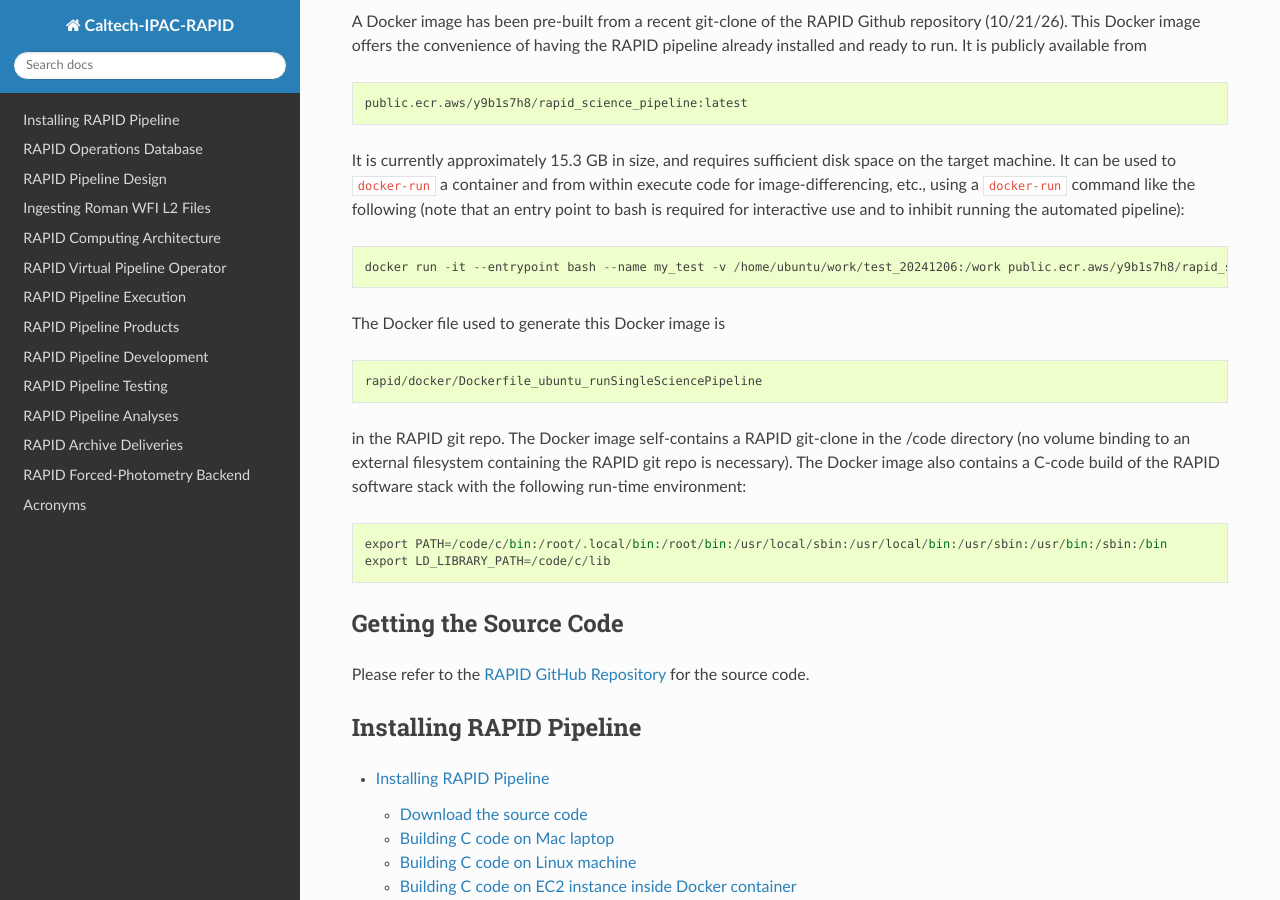
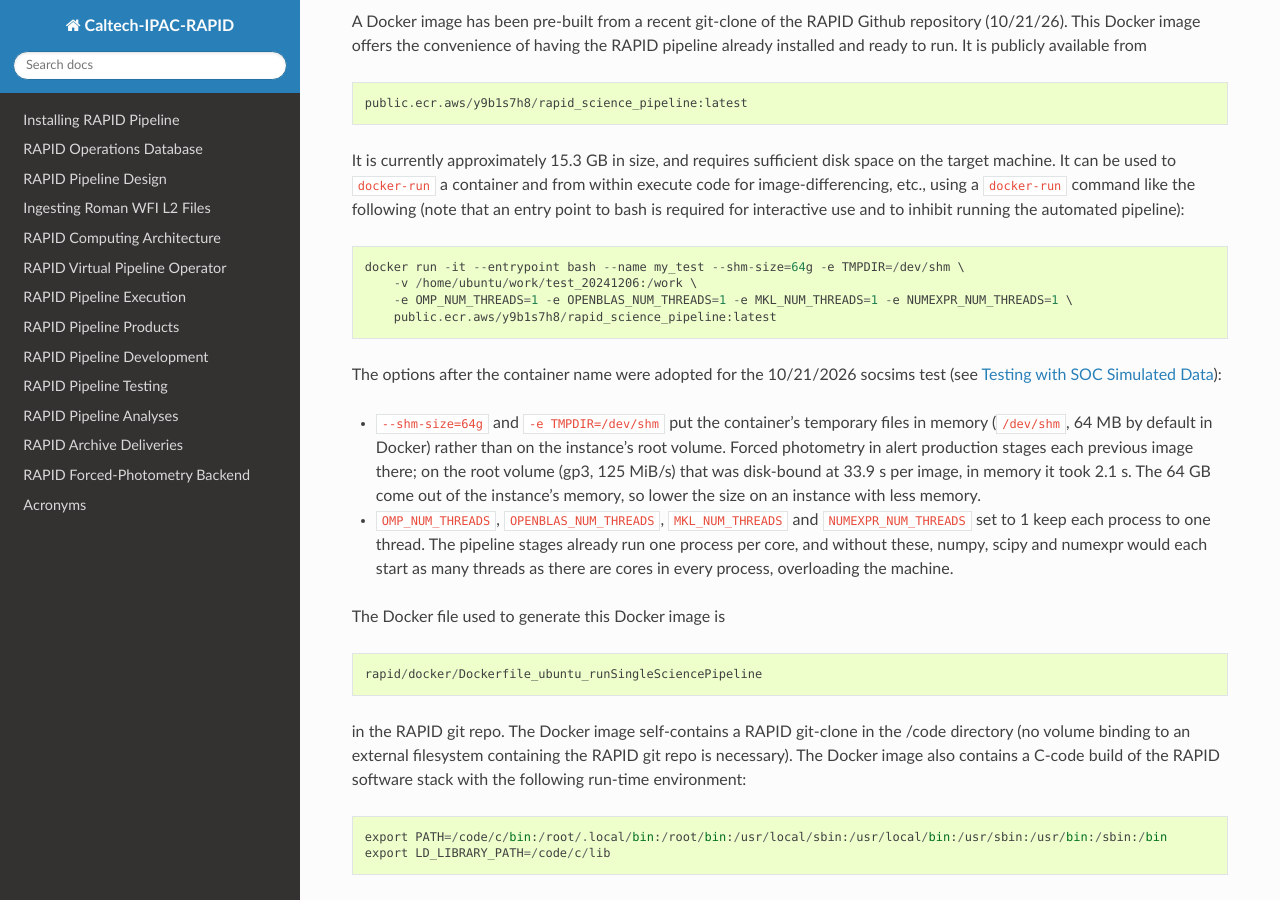
Before and after one commit to Caltech-IPAC/rapid, a Sphinx documentation site: the page built from docs/source/index.rst, in a window 1280 px wide and 900 px high, scrolled down 355 px. Built offline with Sphinx 7.4.7 and the Read the Docs theme 3.1.0, drawn with Linux system fonts in a browser that asks for light colours; the version number could not be read and is left out.

Commit message:
Update the docker run command: in-memory /dev/shm for TMPDIR, one thread per process
index.rst and bulk_run.rst: the container is started with --shm-size=64g -e TMPDIR=/dev/shm and
OMP/OPENBLAS/MKL/NUMEXPR_NUM_THREADS=1, as in the 10/21/2026 socsims test, with what each option
is for.

Co-Authored-By: Claude Opus 5.5 (1M context) <noreply@anthropic.com>

```diff
--- a/docs/source/index.rst
+++ b/docs/source/index.rst
@@ -34,7 +34,23 @@ and to inhibit running the automated pipeline):
 
 .. code-block::
 
-   docker run -it --entrypoint bash --name my_test -v /home/ubuntu/work/test_20241206:/work public.ecr.aws/y9b1s7h8/rapid_science_pipeline:latest
+   docker run -it --entrypoint bash --name my_test --shm-size=64g -e TMPDIR=/dev/shm \
+       -v /home/ubuntu/work/test_20241206:/work \
+       -e OMP_NUM_THREADS=1 -e OPENBLAS_NUM_THREADS=1 -e MKL_NUM_THREADS=1 -e NUMEXPR_NUM_THREADS=1 \
+       public.ecr.aws/y9b1s7h8/rapid_science_pipeline:latest
+
+The options after the container name were adopted for the 10/21/2026 socsims test (see
+:doc:`dev/socsim_tests`):
+
+* ``--shm-size=64g`` and ``-e TMPDIR=/dev/shm`` put the container's temporary files in memory
+  (``/dev/shm``, 64 MB by default in Docker) rather than on the instance's root volume.  Forced
+  photometry in alert production stages each previous image there; on the root volume (gp3, 125
+  MiB/s) that was disk-bound at 33.9 s per image, in memory it took 2.1 s.  The 64 GB come out of
+  the instance's memory, so lower the size on an instance with less memory.
+* ``OMP_NUM_THREADS``, ``OPENBLAS_NUM_THREADS``, ``MKL_NUM_THREADS`` and ``NUMEXPR_NUM_THREADS``
+  set to 1 keep each process to one thread.  The pipeline stages already run one process per core,
+  and without these, numpy, scipy and numexpr would each start as many threads as there are cores
+  in every process, overloading the machine.
 
 
 The Docker file used to generate this Docker image is
```
Also changed, not shown: docs/source/ops/bulk_run.rst (+17 -1 lines).
